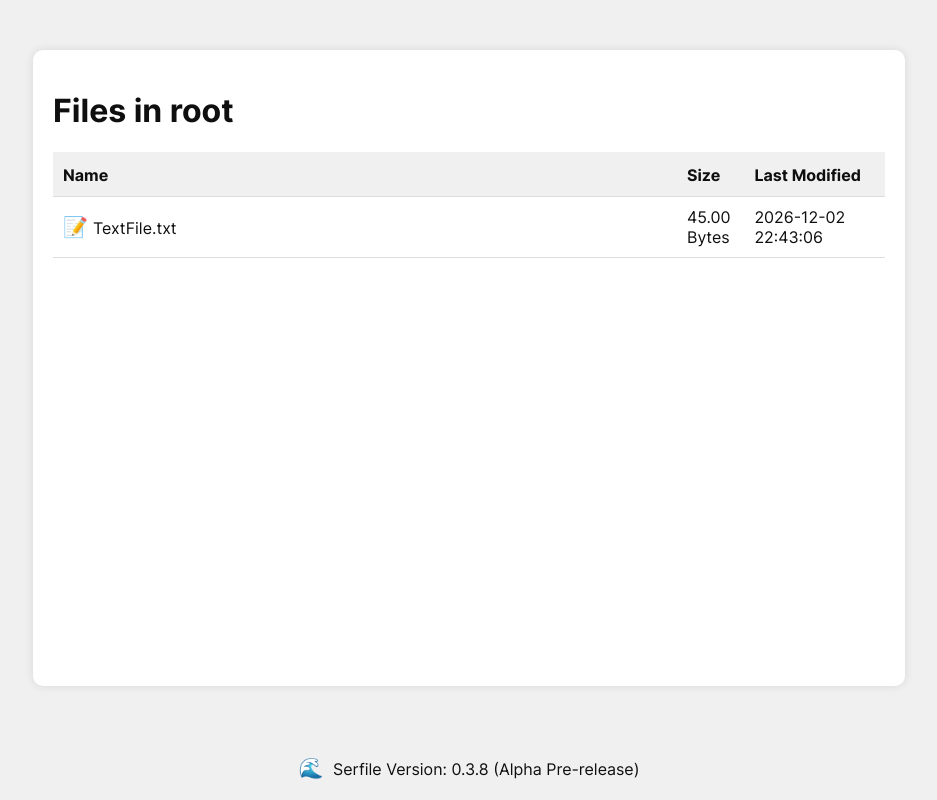
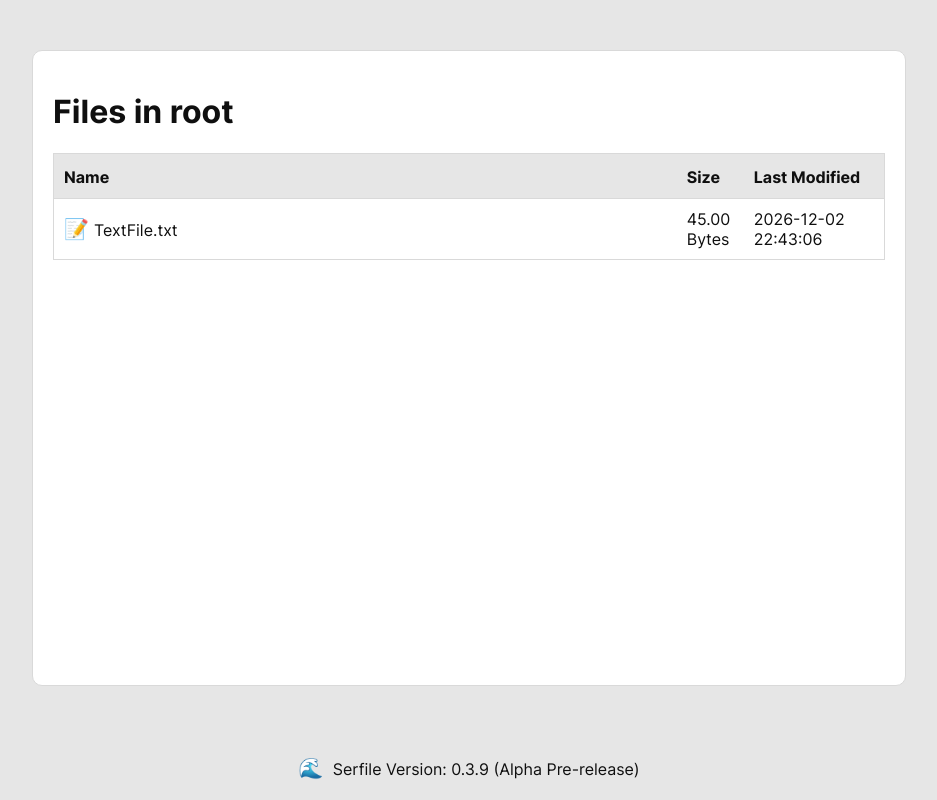
Before and after one commit to Krosseye/Serfile, a Flask app: page / in a window 1280 px wide. Shown: the whole page, without its empty margins (171-1108 px from the left). Run offline with Flask 3, Linux system fonts and the light colour scheme; some web fonts are replaced.

Commit message:
improve css variable usage

```diff
--- a/app/about.py
+++ b/app/about.py
@@ -1,4 +1,4 @@
-app_version = "0.3.8 (Alpha Pre-release)"
+app_version = "0.3.9 (Alpha Pre-release)"
 
 licenses = {
     "assets": [
--- a/app/static/themes/dark.css
+++ b/app/static/themes/dark.css
@@ -1,11 +1,9 @@
 :root {
   --font-family: "Inter", Arial, sans-serif;
-  --background-color: #262626;
-  --secondary-color: #373737;
+  --primary-color: #373737;
+  --secondary-color: #262626;
   --tertiary-color: #4c4c4c;
   --text-color: #ffffff;
-  --box-shadow: 0 0 0;
-  --border-radius: 10px;
 }
 
 a {
--- a/app/static/themes/default.css
+++ b/app/static/themes/default.css
@@ -1,11 +1,11 @@
 :root {
   --font-family: "Inter var", Arial, sans-serif;
-  --background-color: #f0f0f0;
-  --secondary-color: #ffff;
-  --tertiary-color: #f9f9f9;
+  --primary-color: #ffff;
+  --secondary-color: color-mix(in srgb, var(--primary-color), black 10%);
+  --tertiary-color: color-mix(in srgb, var(--primary-color), black 5%);
   --text-color: #0f0f0f;
-  --box-shadow: 0 0 10px rgba(0, 0, 0, 0.1);
   --border-radius: 10px;
+  --border: 1px solid color-mix(in srgb, var(--primary-color), black 15%);
 }
 
 @font-face {
@@ -44,18 +44,18 @@ body {
   justify-content: center;
   align-items: center;
   min-height: 100vh;
-  background-color: var(--background-color);
+  background-color: var(--secondary-color);
 }
 
 .container {
   width: 65%;
   margin: 50px auto;
   padding: 20px;
-  background-color: var(--secondary-color);
-  box-shadow: var(--box-shadow);
+  background-color: var(--primary-color);
   flex: 1;
   border-radius: var(--border-radius);
   transition: width 0.4s;
+  border: var(--border);
 }
 
 h1 {
@@ -70,12 +70,29 @@ table {
 th,
 td {
   padding: 10px;
-  border-bottom: 1px solid #ddd;
+  border-bottom: var(--border);
+}
+
+th {
+  border-top: var(--border);
+}
+
+th:first-child {
+  border-left: var(--border);
+}
+
+th:last-child {
+  border-right: var(--border);
 }
 
 td:first-child {
   width: 75%;
   word-break: break-all;
+  border-left: var(--border);
+}
+
+td:last-child {
+  border-right: var(--border);
 }
 
 tr:nth-child(odd) {
@@ -83,11 +100,12 @@ tr:nth-child(odd) {
 }
 
 th {
-  background-color: var(--background-color);
+  background-color: var(--secondary-color);
   text-align: left;
 }
+
 tr:hover {
-  background-color: var(--background-color);
+  background-color: var(--secondary-color);
 }
 
 a {
@@ -121,7 +139,7 @@ a:hover {
 }
 
 .sortable thead th {
-  background: var(--background-color);
+  background: var(--secondary-color);
   color: var(--text-color);
   font-weight: bold;
 }
@@ -135,7 +153,7 @@ a:hover {
 }
 
 .sortable tbody tr:nth-child(odd) {
-  background-color: var(--secondary-color);
+  background-color: var(--primary-color);
 }
 
 .sortable tbody tr:nth-child(even) {
@@ -143,7 +161,7 @@ a:hover {
 }
 
 .sortable tbody tr:hover {
-  background-color: var(--background-color);
+  background-color: var(--secondary-color);
 }
 
 @media screen and (max-width: 1080px) {
--- a/app/static/themes/dracula.css
+++ b/app/static/themes/dracula.css
@@ -1,7 +1,7 @@
 :root {
   --font-family: "Inter", Arial, sans-serif;
-  --background-color: #282a36;
-  --secondary-color: #373844;
+  --secondary-color: #282a36;
+  --primary-color: #373844;
   --tertiary-color: #44475a;
   --text-color: #f8f8f2;
   --box-shadow: 0 0 0;
```
